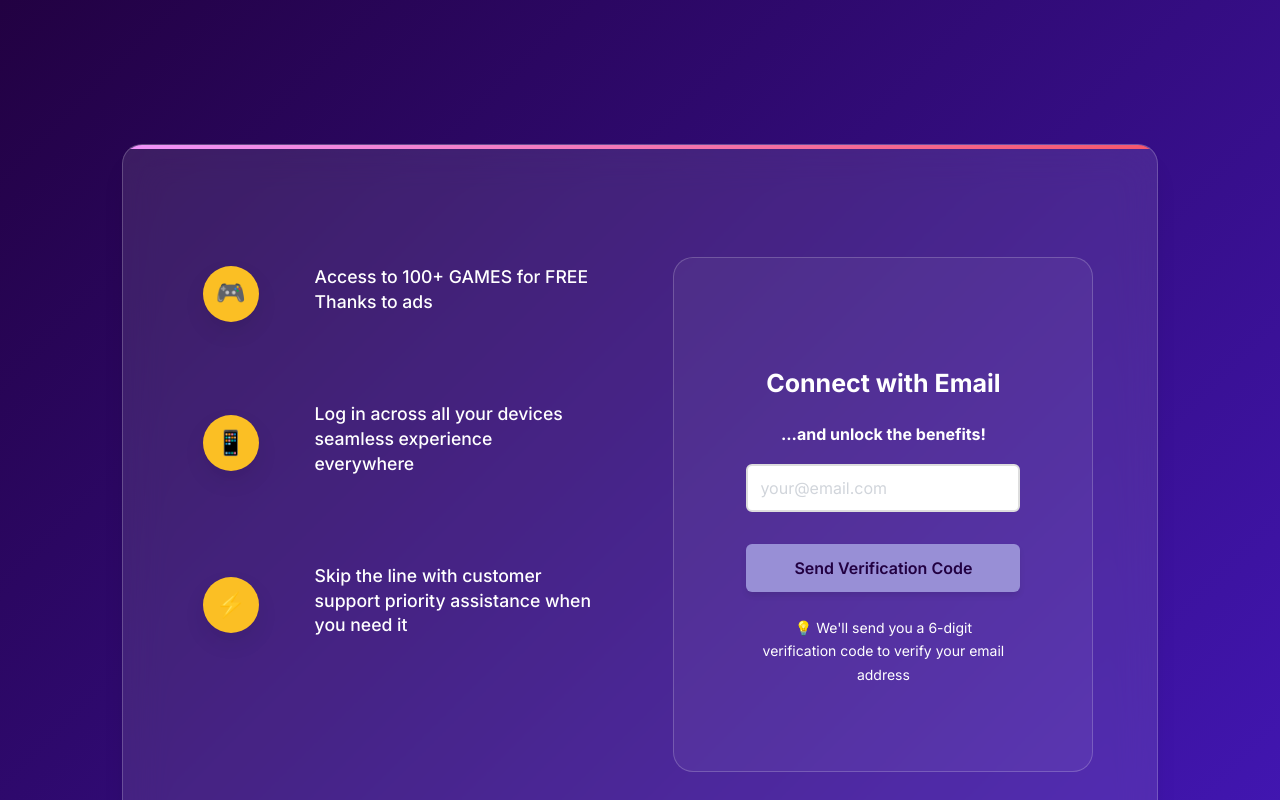
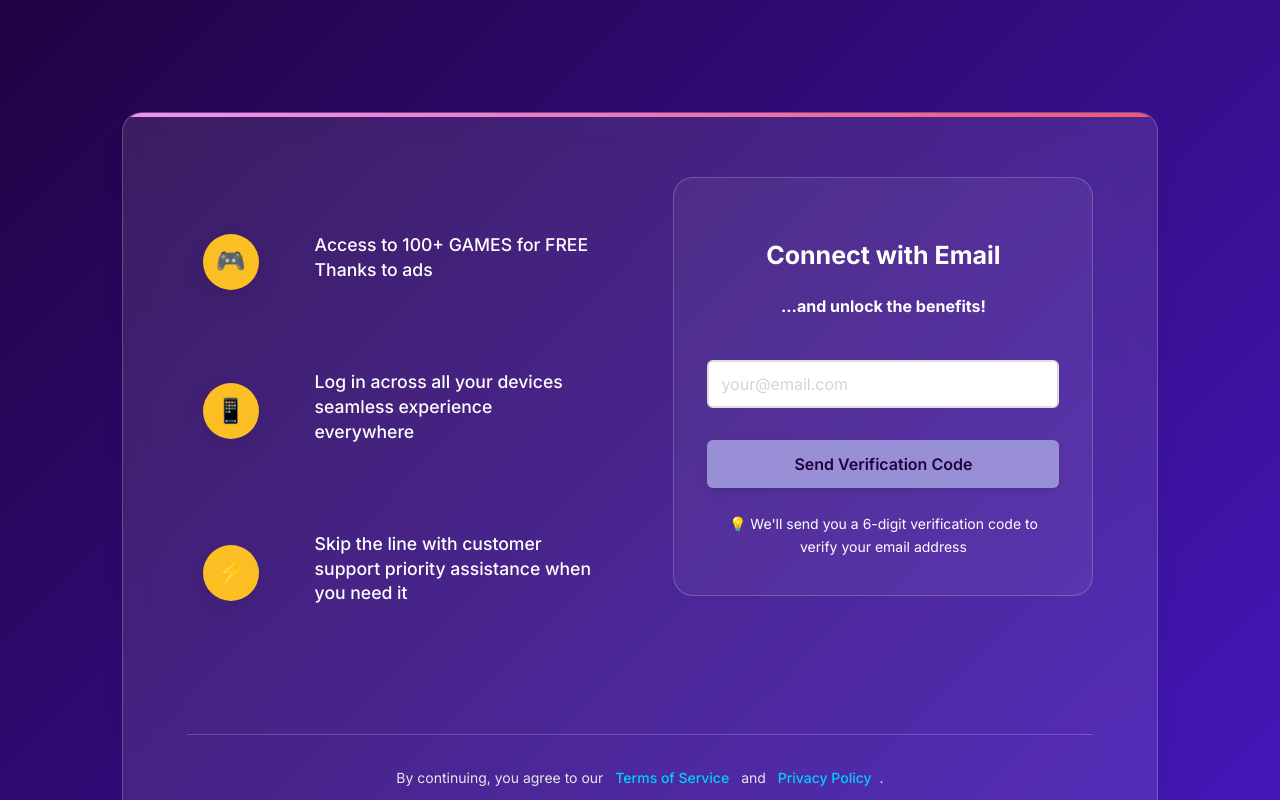
Before and after one commit to Clorostica/email-code-demo, a React (Vite) app: page / in a window 1280 px wide. Shown: the top 800 px of the page. Built offline with nearby package versions, Linux system fonts and the light colour scheme.

Commit message:
Changed cancel anytime paragraph color in emailStyle to #9890d6; added marginTop and marginBottom to buttonStyle; added margin-top to .benefits-list; added margin-top and reduced padding to input.

```diff
--- a/src/App.jsx
+++ b/src/App.jsx
@@ -41,7 +41,7 @@ function App() {
 
   if (step === 3) {
     return (
-      <div style={{ padding: '40px 20px', position: 'relative', minHeight: '100vh' }}>
+      <div style={{ position: 'relative', minHeight: '100vh' }}>
         <div style={{ position: 'absolute', top: '20px', left: '20px', zIndex: 999 }}>
           <a
             onClick={goBackToStep2}
--- a/src/components/Step2Verify.jsx
+++ b/src/components/Step2Verify.jsx
@@ -97,6 +97,7 @@ function Step2Verify({ email, onNext }) {
     fontWeight: 'bold',
     textAlign: 'center',
     marginBottom: '24px',
+    color: '#fbbf24',
   };
 
   const inputStyle = {
@@ -121,7 +122,8 @@ function Step2Verify({ email, onNext }) {
       borderRadius: '6px',
       fontSize: '16px',
       cursor: loading || !code.trim() ? 'not-allowed' : 'pointer',
-    marginBottom: '12px',
+      marginTop: '16px',
+      marginBottom: '16px',
       transition: 'background-color 0.3s',
     };
 
--- a/src/components/Step3Plan.jsx
+++ b/src/components/Step3Plan.jsx
@@ -156,9 +156,7 @@ function Step3Plan({ userId, onNext }) {
             <p style={detailStyle}>{products.monthly.trial_days}-day free trial</p>
           </label>
         </div>
-
-        <p>Cancel anytime.</p>
-
+          <p style={{ color: '#9890d6' }}>Cancel anytime.</p>
         <button
           onClick={() => {
             setClicked(true);
--- a/src/index.css
+++ b/src/index.css
@@ -60,8 +60,8 @@ body {
   width: 100%;
   max-width: 420px;
   background: var(--surface);
-  padding: var(--spacing-3xl);
-  margin: var(--spacing-5xl) 0;
+  padding: var(--spacing-xl);
+  margin: var(--spacing-3xl) 0;
   border-radius: var(--border-radius-large);
   box-shadow: var(--shadow-heavy);
   backdrop-filter: blur(20px);
@@ -100,14 +100,10 @@ a {
 a:hover,
 a:focus {
   opacity: 0.8;
-  text-decoration: underline;
+  text-decoration: none;
   background: rgba(255, 255, 255, 0.1);
 }
 
-a:focus-visible {
-  outline: 2px solid var(--link-color);
-  outline-offset: 2px;
-}
 
 button {
   background: var(--accent-color);
@@ -229,23 +225,20 @@ button:focus-visible {
   padding: var(--spacing-2xl);
   box-sizing: border-box;
 }
-
-
 input {
   padding: var(--spacing-lg) var(--spacing-md);
   border: 2px solid rgba(255, 255, 255, 0.3);
   border-radius: var(--border-radius);
   font-size: 1rem;
   width: 100%;
-  margin-top: var(--spacing-md);
-  margin-bottom: var(--spacing-xl);
+  margin-top: var(--spacing-2xl);
+  margin-bottom: var(--spacing-4xl);
   background: var(--input-bg);
   color: var(--input-text);
   transition: var(--transition);
   font-family: inherit;
   min-height: 48px;
 }
-
 input:focus {
   outline: none;
   border-color: var(--link-color);
@@ -266,7 +259,7 @@ h1, h2, h3 {
 }
 
 h1 {
-  font-size: 2.5rem; /* Ligeramente más grande */
+  font-size: 2.5rem;
   text-align: center;
   margin-bottom: var(--spacing-2xl);
   margin-top: var(--spacing-xl);
@@ -275,7 +268,7 @@ h1 {
 p {
   color: var(--text-secondary);
   margin-bottom: var(--spacing-lg);
-  line-height: 1.7;
+  line-height: 0.7;
 }
 
 .link {
@@ -348,13 +341,13 @@ label {
   width: 100%;
   text-align: center;
   border-radius: 16px;
-  padding: var(--spacing-lg); /* Espaciado interno */
+  padding: var(--spacing-lg);
 }
 
 .plan-card-container {
   flex-wrap: nowrap;
   justify-content: flex-start;
-  gap: var(--spacing-lg); /* Espacio entre cards */
+  gap: var(--spacing-lg);
 }
 
 .plan-card {
@@ -363,7 +356,7 @@ label {
   border-radius: 16px;
   padding: var(--spacing-2xl);
   width: 350px;
-  height: 340px;
+  height: 320px;
   cursor: pointer;
   background-color: #220142;
   transition: all 0.3s ease;
@@ -520,9 +513,7 @@ label {
   }
 
   .form-section {
-    margin-top: var(--spacing-3xl);
     background: rgba(255, 255, 255, 0.05);
-    padding: var(--spacing-3xl);
     border-radius: var(--border-radius-large);
     border: 1px solid var(--border);
     text-align: center;
@@ -599,8 +590,8 @@ label {
 @media (min-width: 480px) and (max-width: 767px) {
   .app-container {
   margin-top: var(--spacing-5xl);
+  padding: var(--spacing-lg);
   max-width: 95%;
-    padding: var(--spacing-2xl);
   }
 
   .modify-email-button {
@@ -672,14 +663,14 @@ label {
   .app-container {
       margin-top: var(--spacing-4xl);
       max-width: 95%;
-    padding: var(--spacing-xl);
+      padding: var(--spacing-md);
     }
 
   .benefits-list {
       text-align: center;
       width: 100%;
+      gap: var(--spacing-lg);
       padding: var(--spacing-2xl) 0;
-    gap: var(--spacing-lg);
     }
 
   .benefit-item {
```
Lines whose indentation alone changed are shown as unchanged.
